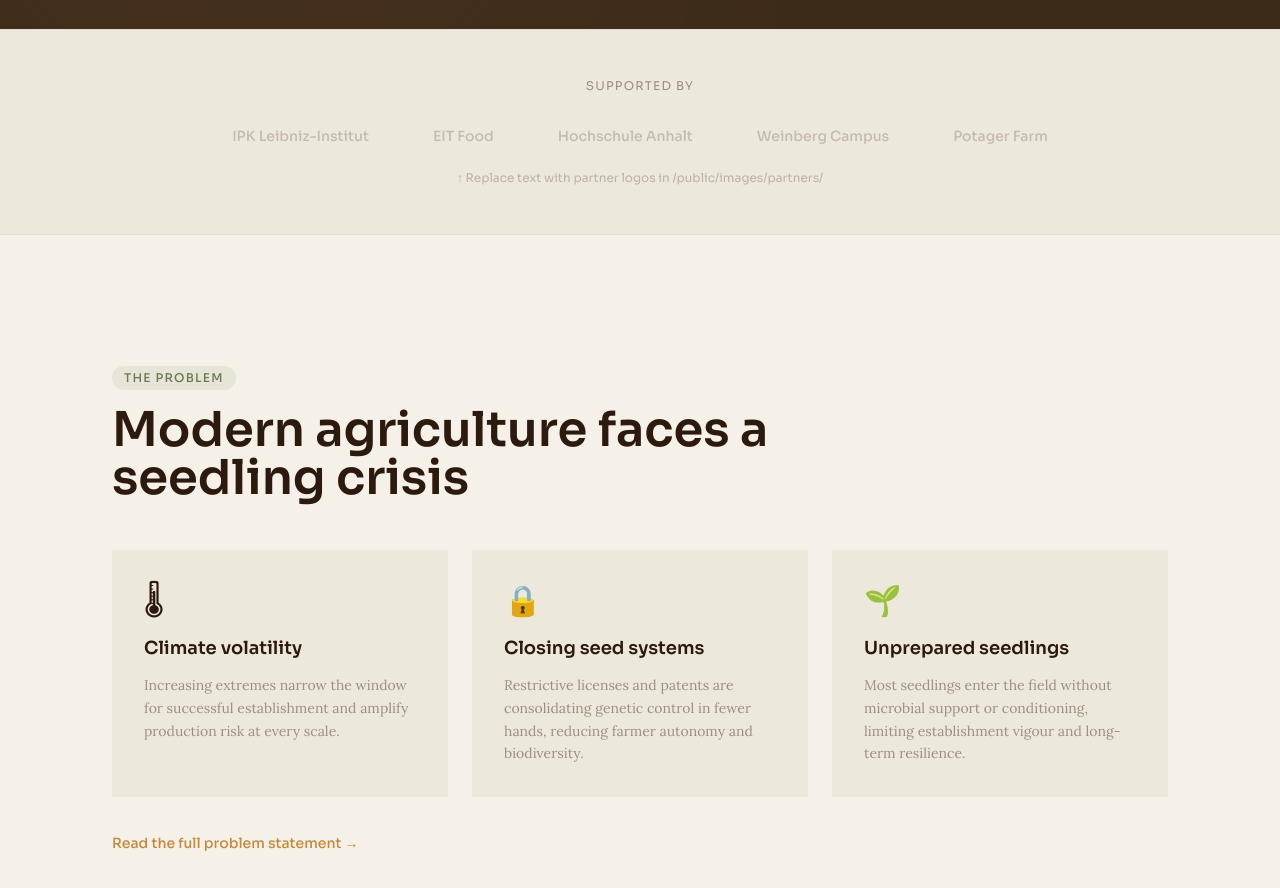
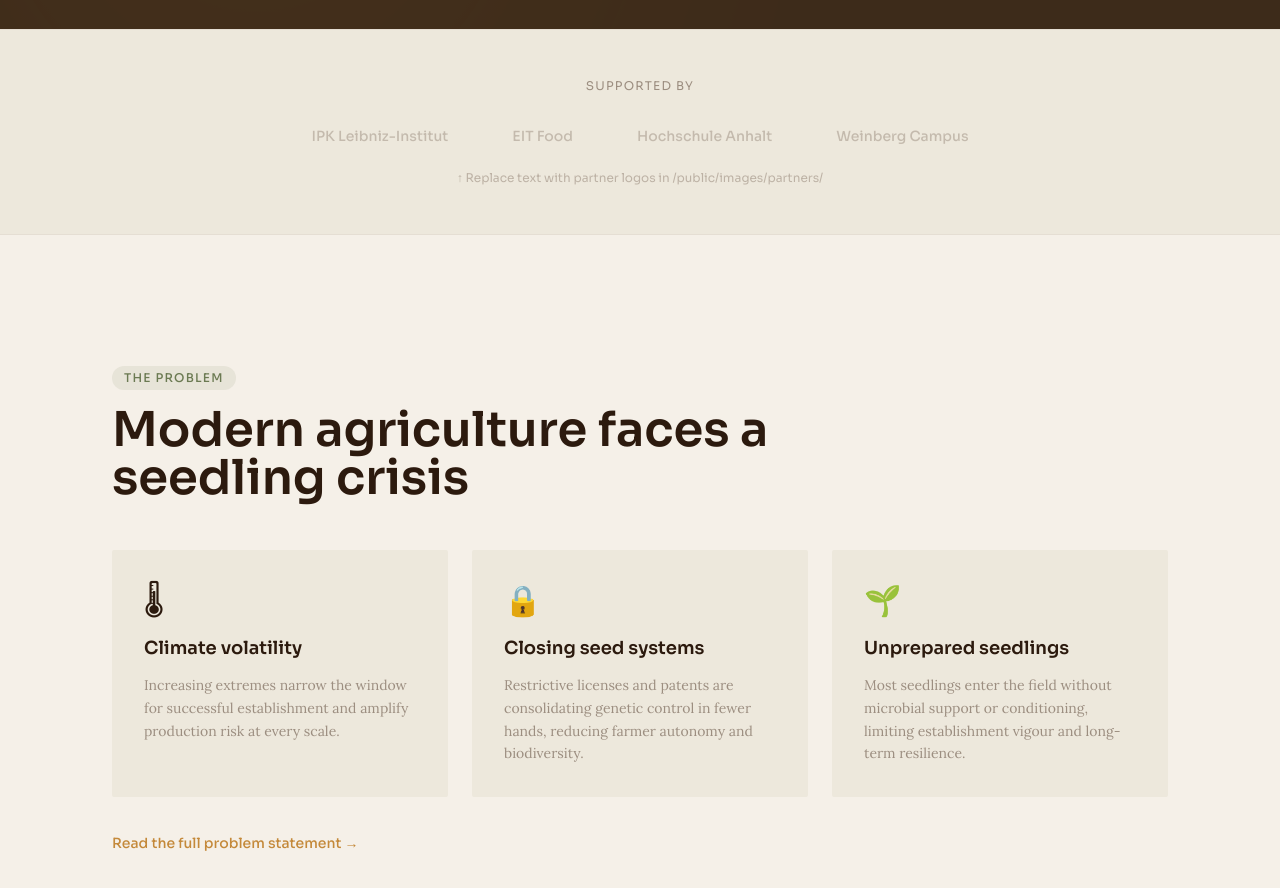
Before and after one commit to RosarioIacono/anthea, an Astro site: page / in a window 1280 px wide. Shown: the part 869-1757 px from the top of the page. Built offline with nearby package versions, Linux system fonts and the light colour scheme; Astro itself is replaced by a stand-in of ours.

Commit message:
updated index

```diff
--- a/src/pages/index.astro
+++ b/src/pages/index.astro
@@ -84,7 +84,6 @@ import BaseLayout from '../layouts/BaseLayout.astro';
         <div class="font-heading text-sm text-stone font-medium">EIT Food</div>
         <div class="font-heading text-sm text-stone font-medium">Hochschule Anhalt</div>
         <div class="font-heading text-sm text-stone font-medium">Weinberg Campus</div>
-        <div class="font-heading text-sm text-stone font-medium">Potager Farm</div>
       </div>
       <p class="text-center text-xs text-stone/60 font-heading mt-6">
         <!-- Remove this note once logos are added -->
```
